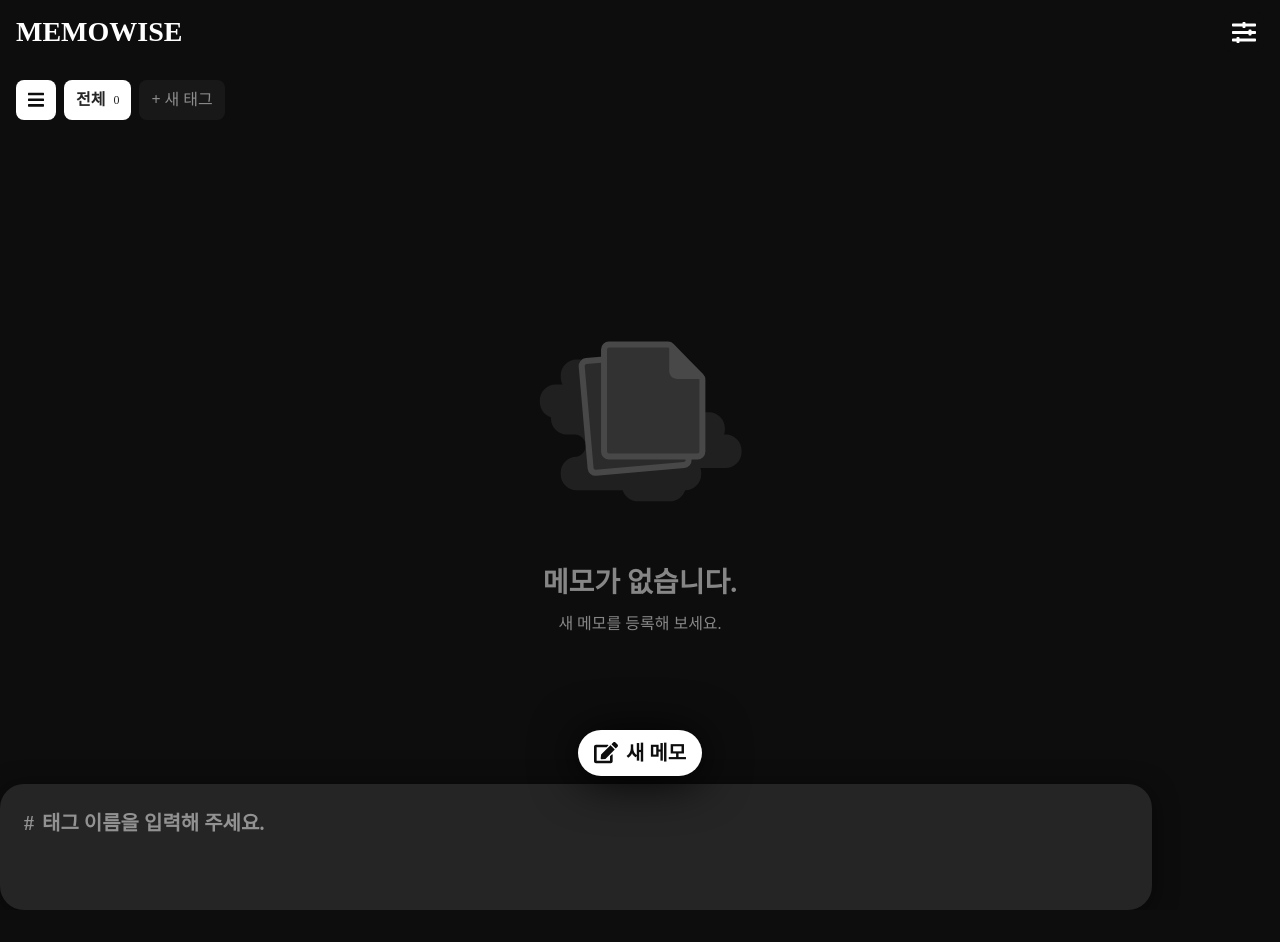
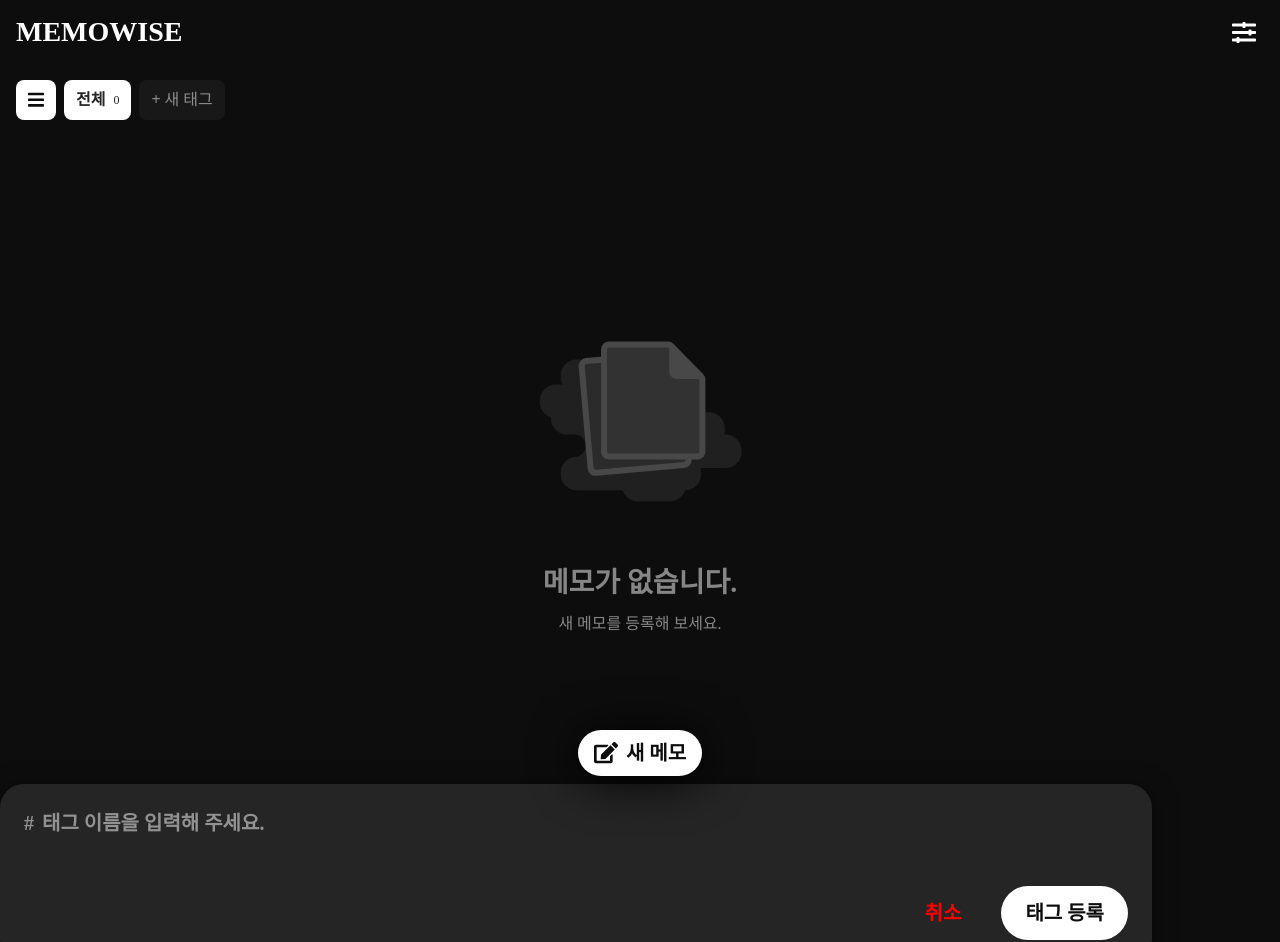
Before and after one commit to weirdry/react-memo, a React (Create React App) app: page / in a window 1280 px wide. Shown: the top 942 px of the page. Before the commit the page ends 910 px from the top, so only its background shows below. Built offline with nearby package versions, Linux system fonts and the light colour scheme; a web font is replaced by a local one.

Commit message:
Button component added

```diff
--- /dev/null
+++ b/src/components/button/button.component.tsx
@@ -0,0 +1,49 @@
+import { MouseEvent } from 'react'
+
+import {
+	ButtonContainer,
+	PrimaryButton,
+	SecondaryButton,
+	SystemButton,
+} from './button.styles'
+
+export type Hierarchy = 'primary' | 'secondary' | 'system'
+
+type ButtonProps = {
+	hierarchy: Hierarchy
+	text: string
+	handleClick: (e: MouseEvent<HTMLButtonElement>) => void
+	disabled: boolean
+}
+
+const selectButton = (hierarchy: Hierarchy): typeof ButtonContainer => {
+	switch (hierarchy) {
+		case 'primary':
+			return PrimaryButton
+		case 'secondary':
+			return SecondaryButton
+		case 'system':
+			return SystemButton
+		default:
+			return PrimaryButton
+	}
+}
+
+export default function Button(props: ButtonProps) {
+	const { hierarchy, text, handleClick, disabled } = props
+
+	const SelectedButton = selectButton(hierarchy)
+
+	return (
+		<SelectedButton onClick={handleClick} disabled={disabled}>
+			{text}
+		</SelectedButton>
+	)
+}
+
+Button.defaultProps = {
+	hierarchy: 'primary',
+	text: '버튼 텍스트',
+	disabled: false,
+	handleClick: () => console.log('Button Clicked'),
+}
--- /dev/null
+++ b/src/components/button/button.styles.ts
@@ -0,0 +1,91 @@
+import styled, { css } from 'styled-components'
+
+type ButtonContainerProps = {
+	disabled: boolean
+}
+
+export const ButtonContainer = styled.button<ButtonContainerProps>`
+	all: unset;
+	cursor: pointer;
+
+	padding: 0.75rem 1.5rem;
+
+	border-radius: 3rem;
+
+	font-family: var(--typo-button-title-font-family);
+	font-weight: var(--typo-button-title-font-weight);
+	font-size: var(--typo-button-title-font-size);
+	line-height: var(--typo-button-title-line-height);
+`
+
+export const PrimaryButton = styled(ButtonContainer)`
+	background-color: var(--colour-button-primary-background-active);
+	color: var(--colour-button-primary-on-background-active);
+
+	&:hover {
+		background-color: var(--colour-button-primary-background-hover);
+		color: var(--colour-button-primary-on-background-hover);
+	}
+	&:active {
+		background-color: var(--colour-button-primary-background-pressed);
+		color: var(--colour-button-primary-on-background-pressed);
+	}
+
+	${(props) =>
+		props.disabled &&
+		css`
+			&:disabled {
+				cursor: default;
+				background-color: var(--colour-button-primary-background-inactive);
+				color: var(--colour-button-primary-on-background-inactive);
+			}
+		`}
+`
+
+export const SecondaryButton = styled(ButtonContainer)`
+	background-color: var(--colour-button-secondary-background-active);
+	color: var(--colour-button-secondary-on-background-active);
+
+	&:hover {
+		background-color: var(--colour-button-secondary-background-hover);
+		color: var(--colour-button-secondary-on-background-hover);
+	}
+	&:active {
+		background-color: var(--colour-button-secondary-background-pressed);
+		color: var(--colour-button-secondary-on-background-pressed);
+	}
+
+	${(props) =>
+		props.disabled &&
+		css`
+			&:disabled {
+				cursor: default;
+				background-color: var(--colour-button-secondary-background-inactive);
+				color: var(--colour-button-secondary-on-background-inactive);
+			}
+		`}
+`
+
+export const SystemButton = styled(ButtonContainer)`
+	background-color: var(--colour-button-secondary-background-active);
+	color: var(--colour-button-system-background-active);
+
+	&:hover {
+		background-color: var(--colour-button-secondary-background-hover);
+		color: var(--colour-button-system-background-hover);
+	}
+	&:active {
+		background-color: var(--colour-button-secondary-background-pressed);
+		color: var(--colour-button-system-background-pressed);
+	}
+
+	${(props) =>
+		props.disabled &&
+		css`
+			&:disabled {
+				cursor: default;
+				background-color: var(--colour-button-secondary-background-inactive);
+				color: var(--colour-button-system-on-background-inactive);
+			}
+		`}
+`
--- a/src/components/overlay-input/overlay-input.component.tsx
+++ b/src/components/overlay-input/overlay-input.component.tsx
@@ -1,6 +1,7 @@
 import { useState, MouseEvent, ChangeEvent } from 'react'
 
 import InputTag from '../input-tag/input-tag.component'
+import Button from '../button/button.component'
 
 import { OverlayInputContainer } from './overlay-input.styles'
 
@@ -28,7 +29,10 @@ export default function OverlayInput(props: OverlayInputProps) {
 					handleChange={handeChange}
 				/>
 			</div>
-			<div className="buttons-container"></div>
+			<div className="buttons-container">
+				<Button hierarchy="system" text="취소" />
+				<Button hierarchy="primary" text="태그 등록" />
+			</div>
 		</OverlayInputContainer>
 	)
 }
```
